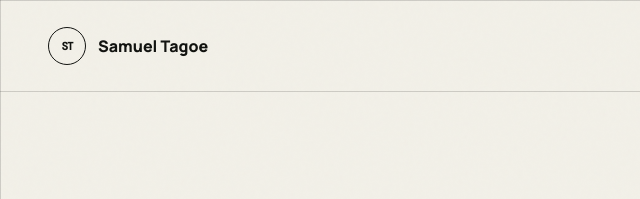
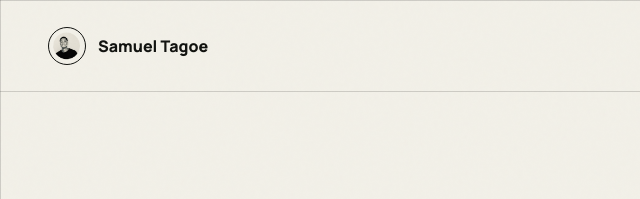
Before and after one commit to samturner777/Samuel-Tagoe, a website: page index.html in a window 1280 px wide. Shown: the top 199 px of the page, 0-640 px from the left. Drawn offline with nearby package versions, Linux system fonts and the light colour scheme.

Commit message:
favicon update

```diff
--- a/index.html
+++ b/index.html
@@ -17,8 +17,9 @@
       content="Samuel Tagoe — IT professional, software developer and digital innovator."
     />
     <title>Samuel Tagoe — IT Professional & Digital Innovator</title>
-    <link rel="icon" type="image/jpeg" href="./favicon.jpeg" />
-    <link rel="apple-touch-icon" href="./favicon.jpeg" />
+    <link rel="icon" type="image/png" href="./favicon.png" />
+    <link rel="shortcut icon" type="image/png" href="./favicon.png" />
+    <link rel="apple-touch-icon" href="./favicon.png" />
     <link rel="preconnect" href="https://fonts.googleapis.com" />
     <link rel="preconnect" href="https://fonts.gstatic.com" crossorigin />
     <link
@@ -33,7 +34,7 @@
     <header class="nav-wrap">
       <nav class="nav" aria-label="Main navigation">
         <a class="brand" href="#top" aria-label="Samuel Tagoe home">
-          <span class="brand-mark">ST</span>
+          <img class="brand-mark" src="./favicon.png" alt="" />
           <span>Samuel Tagoe</span>
         </a>
         <button class="menu-button" type="button" aria-expanded="false" aria-controls="nav-links">
@@ -312,7 +313,7 @@
     </main>
 
     <footer>
-      <a class="brand" href="#top"><span class="brand-mark">ST</span><span>Samuel Tagoe</span></a>
+      <a class="brand" href="#top"><img class="brand-mark" src="./favicon.png" alt="" /><span>Samuel Tagoe</span></a>
       <div class="footer-links">
         <a href="https://www.linkedin.com/in/samuel-tagoe" target="_blank" rel="noreferrer">LinkedIn ↗</a>
         <a href="https://theitguyits.com" target="_blank" rel="noreferrer">theITguy ITS ↗</a>
--- a/styles.css
+++ b/styles.css
@@ -61,13 +61,10 @@ button { font: inherit; }
 .brand-mark {
   width: 38px;
   height: 38px;
-  display: grid;
-  place-items: center;
+  display: block;
+  object-fit: cover;
   border: 1.5px solid var(--ink);
   border-radius: 50%;
-  font-family: var(--font-mono);
-  font-size: 11px;
-  letter-spacing: -1px;
 }
 .nav-links { display: flex; align-items: center; gap: 34px; font-size: 14px; font-weight: 600; }
 .nav-links > a:not(.nav-contact) { transition: opacity .2s; }
```
Also changed, not shown: favicon.png (added).
